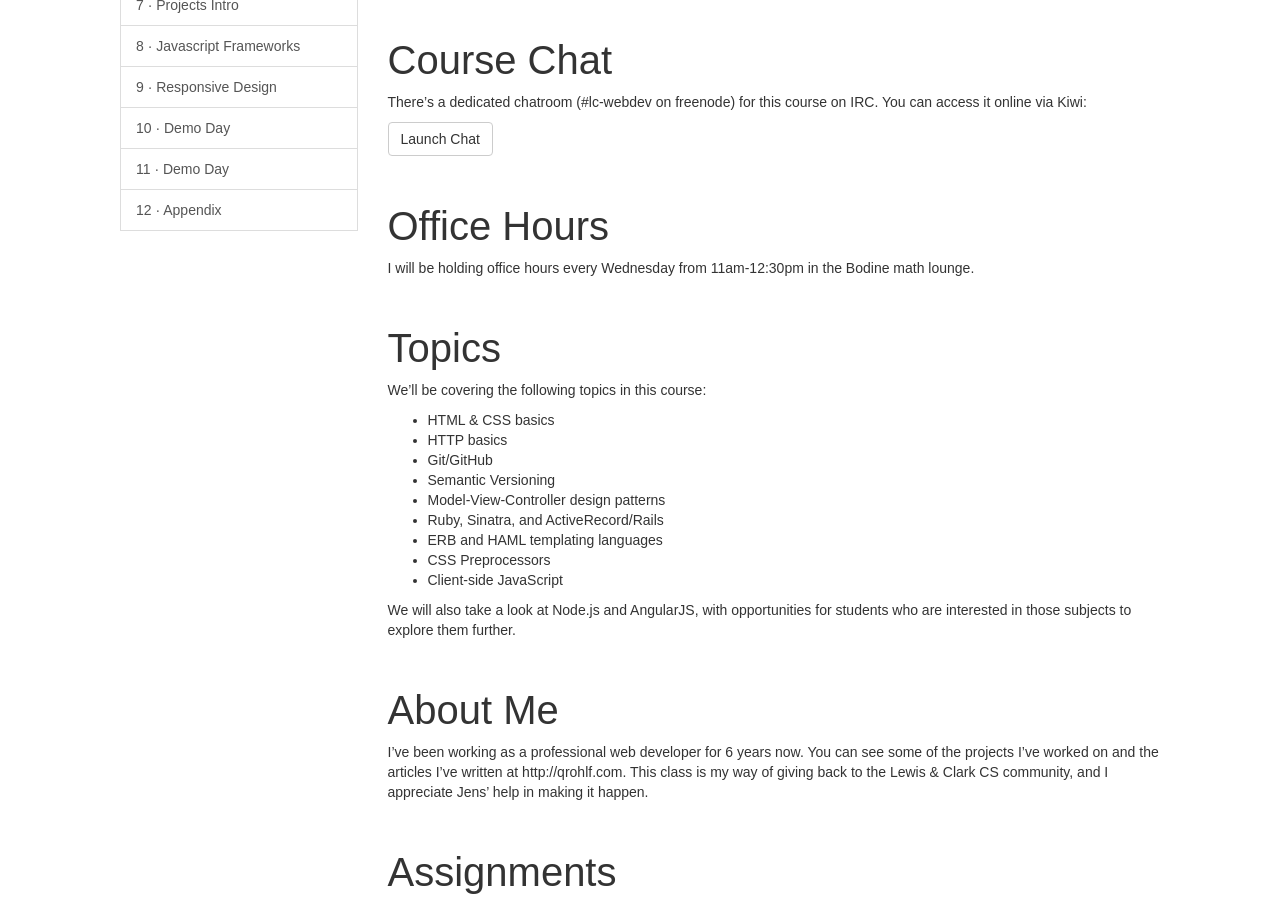
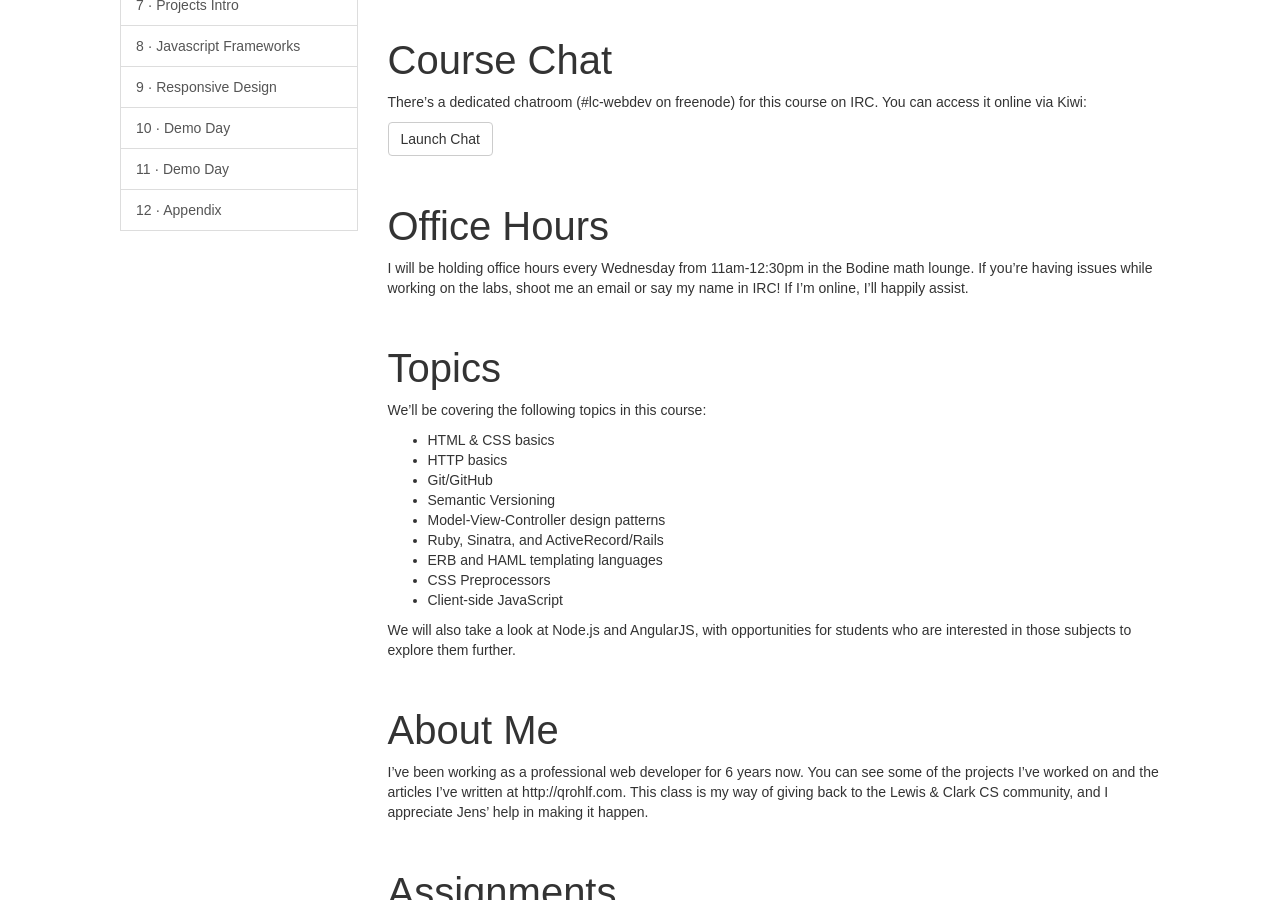
Before and after one commit to qrohlf/sensible-web-development, a Jekyll site: the page built from index.md, in a window 1280 px wide and 900 px high, scrolled down 726 px. Built offline with Jekyll 4.4.1, drawn with Linux system fonts in a browser that asks for light colours; Markdown is read by kramdown in place of the engine named in the settings.

Commit message:
add office hours info that I forgot to save

```diff
--- a/index.md
+++ b/index.md
@@ -24,7 +24,7 @@ There's a dedicated chatroom (#lc-webdev on freenode) for this course on IRC. Yo
 
 # Office Hours
 
-I will be holding office hours every Wednesday from 11am-12:30pm in the Bodine math lounge.
+I will be holding office hours every Wednesday from 11am-12:30pm in the Bodine math lounge. If you're having issues while working on the labs, shoot me an email or say my name in IRC! If I'm online, I'll happily assist.
 
 # Topics
 
```
